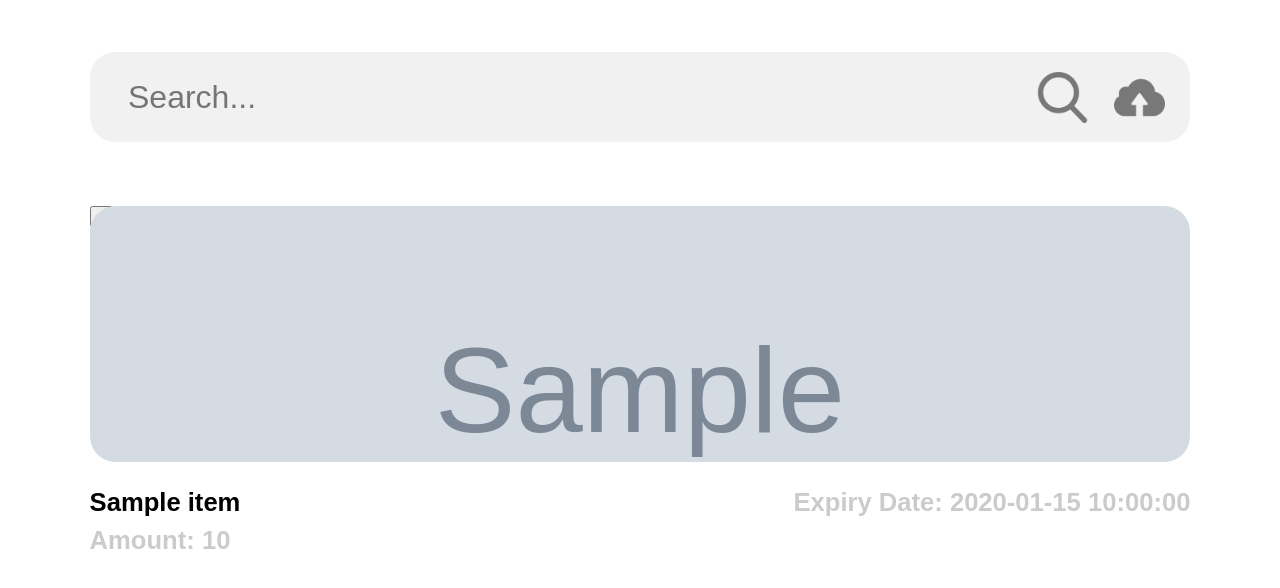
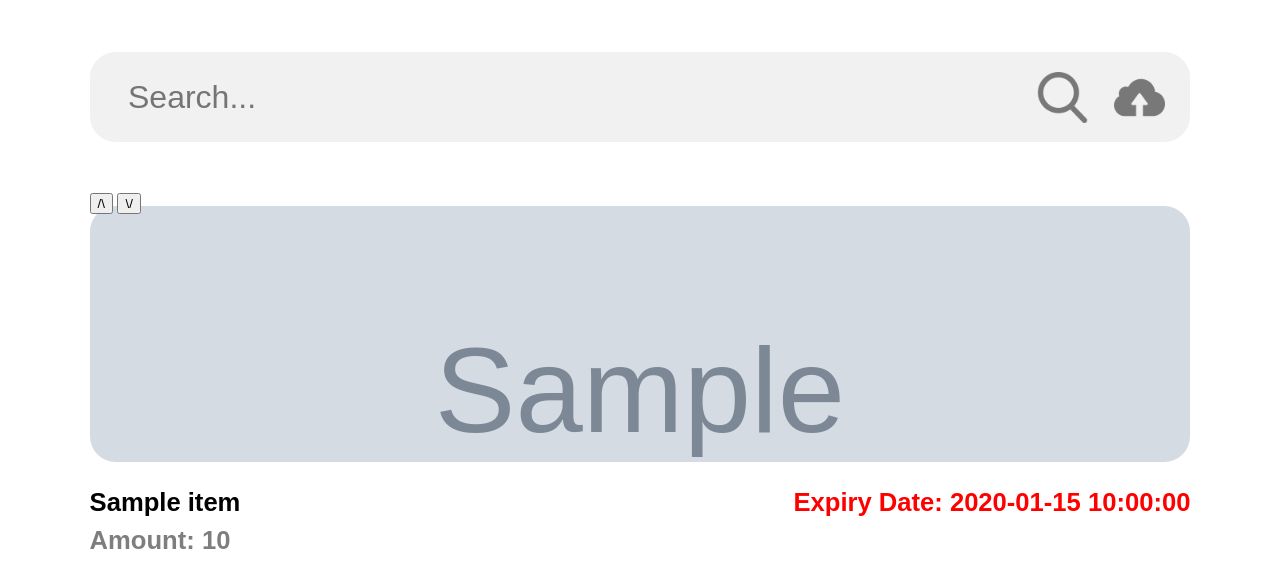
Before and after one commit to HernandezCU/UARK_HACKATHON, a Python web app: template templates/inventory.html in a window 1280 px wide. Shown: the part 178-766 px from the top of the page. Run offline with Jinja, Linux system fonts and the light colour scheme; the template is opened without the code that fills it: most values are stand-ins (such as "Sample title", 1, 10 or a date in 2020); grey boxes marked "Sample" are stand-in pictures; some web fonts are replaced.

Commit message:
ui update

```diff
--- a/statics/css/inventory.css
+++ b/statics/css/inventory.css
@@ -115,7 +115,7 @@ img:hover {
 }
 
 .item-desc:not(.item-name) {
-	opacity: 0.2;
+	opacity: 0.5;
 }
 
 .item-name {
@@ -128,6 +128,8 @@ img:hover {
 }
 
 .item-exp {
+	color: red !important;
+	opacity: 1 !important;
 	right: 0;
 }
 
--- a/templates/inventory.html
+++ b/templates/inventory.html
@@ -53,13 +53,22 @@
 				<div class="item-desc item-amount">
 					Amount: {{item['quantity']}}
 				</div>
-				<div class="buttons-ctn">
+				<div
+					class="buttons-ctn"
+					style="position: relative; bottom: 1vw"
+				>
 					<button
 						class="mod-btn"
-						onclick="modifyItemCount({{ item['item_id'] }}, +1);">/\</button>
+						onclick="modifyItemCount({{ item['item_id'] }}, +1);"
+					>
+						/\
+					</button>
 					<button
 						class="mod-btn"
-						onclick="modifyItemCount({{ item['item_id'] }}, -1);">\/</button>
+						onclick="modifyItemCount({{ item['item_id'] }}, -1);"
+					>
+						\/
+					</button>
 				</div>
 			</div>
 			{%endfor%}
```
Also changed, not shown: 1 other file.
